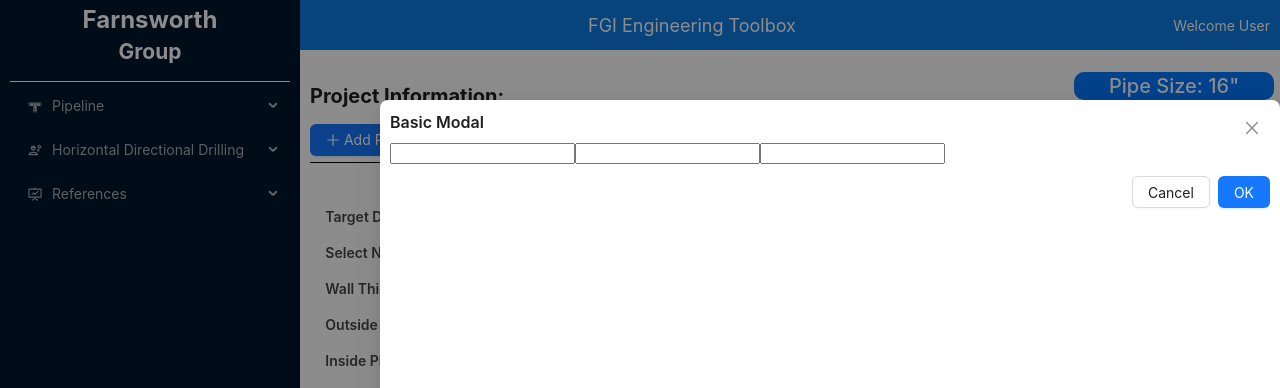
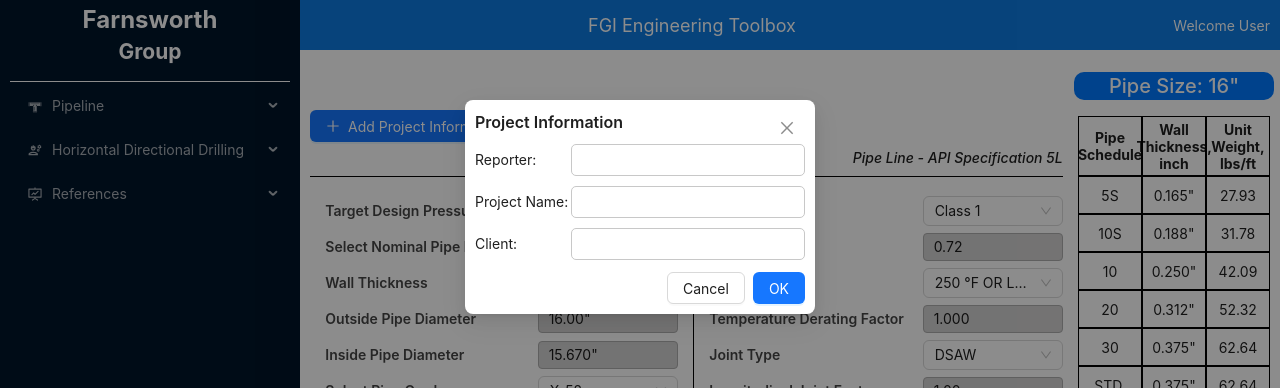
Before and after one commit to raykurbanov/fgi-engineering-toolbox, a React (Create React App) app: page /design-pressure in a window 1280 px wide. Both pictures are taken after a click on the button "Add Project Information". Shown: the top 388 px of the page. Built offline with nearby package versions, Linux system fonts and the light colour scheme; what @react-pdf/renderer would draw is missing.

Commit message:
updated project info entry

```diff
--- a/src/pages/Pipeline/DesignPressure/DesignPressure.css
+++ b/src/pages/Pipeline/DesignPressure/DesignPressure.css
@@ -16,7 +16,7 @@
 }
 
 #input-form {
-  height: 55vh;
+  /* height: 55vh; */
   width: 100%;
   display: flex;
   justify-content: center;
@@ -96,7 +96,7 @@
 }
 
 .input-data {
-  height: 35vh;
+  /* height: 35vh; */
   width: 100%;
   display: flex;
 }
@@ -245,7 +245,6 @@
   text-align: left;
   font-size: 20px;
   font-weight: bold;
-  /* height: 30px; */
   width: 98%;
   margin-right: 2%;
   display: flex;
@@ -264,24 +263,55 @@
 .label {
   font-weight: 500;
 }
-.paragraph {
-  font-weight: 500;
-}
 
 .project-wrap {
   display: flex;
   align-items: center;
   justify-content: space-between;
   width: 100%;
-  height: 24px;
+  /* height: 150px; */
 }
 
 .input-name {
   display: flex;
 }
 
-.pipe-type {
+#pipe-type {
   font-weight: 500;
   margin-left: 5px;
   font-style: italic;
+  font-size: 14px;
+  margin-bottom: 0;
 }
+
+#industry-standard {
+  display: flex;
+  align-items: flex-end;
+  height: 80px;
+}
+
+.flex-row-space-between {
+  display: flex;
+  justify-content: space-between;
+  align-items: center;
+  margin: 10px auto;
+}
+
+.flex-column {
+  display: flex;
+  flex-direction: column;
+  width: 600px;
+}
+
+.flex-column button {
+  margin-top: 10px;
+  width: 200px;
+}
+
+.project-information {
+  margin-top: 10px;
+}
+
+.project-input {
+  width: 220px;
+}
--- a/src/pages/Pipeline/DesignPressure/DesignPressure.jsx
+++ b/src/pages/Pipeline/DesignPressure/DesignPressure.jsx
@@ -1,10 +1,10 @@
-import React, { useState, useEffect } from "react";
+import React, { useState, useEffect, useRef } from "react";
 import PreviewReport from "./PreviewReport";
 import { Col, Row, Select, Space, Button, Modal } from "antd";
 import "./PreviewReport.css";
 import "./DesignPressure.css";
 import { Column } from "@ant-design/plots";
-import { PlusOutlined } from "@ant-design/icons";
+import { PlusOutlined, EditOutlined } from "@ant-design/icons";
 import {
   getAllPipeSizes,
   getOutsideDiameter,
@@ -17,8 +17,14 @@ import {
 } from "../../../utils/PipeSpecs";
 
 function DesignPressure(props) {
-  const [projectName, setProjectName] = useState("Type your project Name...");
+  const projectNameRef = useRef("");
+  const userRef = useRef("");
+  const clientRef = useRef("");
+
+  const [projectName, setProjectName] = useState("");
   const [userName, setUserName] = useState("");
+  const [createdAt, setCreatedAt] = useState("");
+  const [client, setClient] = useState("");
   const [npmSizePipe, setnpmSizePipe] = useState('16"');
   const [wallThickness, setWallThickness] = useState(0.165);
   const [pipeGrade, setPipeGrade] = useState(52000);
@@ -265,54 +271,94 @@ function DesignPressure(props) {
     };
     const handleOk = () => {
       setIsModalOpen(false);
+      console.log(userRef.current, projectNameRef.current, clientRef.current);
+      setUserName(userRef.current);
+      setProjectName(projectNameRef.current);
+      setClient(clientRef.current);
+      // const date = new Date();
+      // setCreatedAt(date);
     };
     const handleCancel = () => {
       setIsModalOpen(false);
     };
+
     return (
-      <>
-        <Button type="primary" onClick={showModal}>
-          <span>
-            {userName ? (
-              <>
-                <PlusOutlined /> Edit Project Information
-              </>
-            ) : (
-              <>
-                <PlusOutlined /> Add Project Information
-              </>
-            )}
-          </span>
-        </Button>
+      <div>
+        {userName || client || projectName || createdAt ? (
+          <div className="flex-column project-information">
+            <Row gutter={[8, 8]}>
+              <Col span={12}>Reporter: {userName}</Col>
+              <Col span={12}>Project Name: {projectName}</Col>
+            </Row>
+            <Row gutter={[8, 8]}>
+              <Col span={12}>Client: {client}</Col>
+              <Col span={12}>Created At: {createdAt}</Col>
+            </Row>
+
+            <Button type="primary" onClick={showModal}>
+              <EditOutlined /> Edit Project Information
+            </Button>
+          </div>
+        ) : (
+          <Button type="primary" onClick={showModal}>
+            <PlusOutlined /> Add Project Information
+          </Button>
+        )}
+
         <Modal
-          title="Basic Modal"
+          title="Project Information"
           open={isModalOpen}
           onOk={handleOk}
           onCancel={handleCancel}
+          width={350}
         >
-          <input type="text" />
-          <input type="text" />
-          <input type="text" />
+          <div>
+            <div className="flex-row-space-between">
+              Reporter:
+              <input
+                type="text"
+                className="input project-input"
+                ref={userRef}
+                onChange={(e) => (userRef.current = e.target.value)}
+                required
+              />
+            </div>
+            <div className="flex-row-space-between">
+              Project Name:
+              <input
+                type="text"
+                className="input project-input"
+                ref={projectNameRef}
+                onChange={(e) => (projectNameRef.current = e.target.value)}
+                required
+              />
+            </div>
+            <div className="flex-row-space-between">
+              Client:
+              <input
+                type="text"
+                className="input project-input"
+                ref={clientRef}
+                onChange={(e) => (clientRef.current = e.target.value)}
+                required
+              />
+            </div>
+          </div>
         </Modal>
-      </>
+      </div>
     );
   };
+
   return (
     <div id="design-wrapper">
       <div id="form">
         <div className="project-info">
-          <p>Project Information:</p>
+          {/* <p>Project Information:</p> */}
           <div className="project-wrap">
-            <div className="input-name">
-              <AddProjectInformation />
-            </div>
-            <div>
-              <p className="paragraph" id="pipe-type">
-                Pipe Type:
-                <span className="pipe-type">
-                  Pipe Line - API Specification 5L
-                </span>
-              </p>
+            <AddProjectInformation />
+
+            <div id="industry-standard">
+              <p id="pipe-type">Pipe Line - API Specification 5L</p>
             </div>
           </div>
         </div>
--- a/src/pages/Pipeline/DesignPressure/PreviewReport.css
+++ b/src/pages/Pipeline/DesignPressure/PreviewReport.css
@@ -1,8 +1,8 @@
 .ant-modal-content {
   margin-top: 0px;
   /* transform: scale(0.88); */
-  height: 950px;
-  width: 900px;
+  /* height: 950px;
+  width: 900px; */
   padding: 10px 10px !important;
 }
 .ant-modal-body iframe {
```
